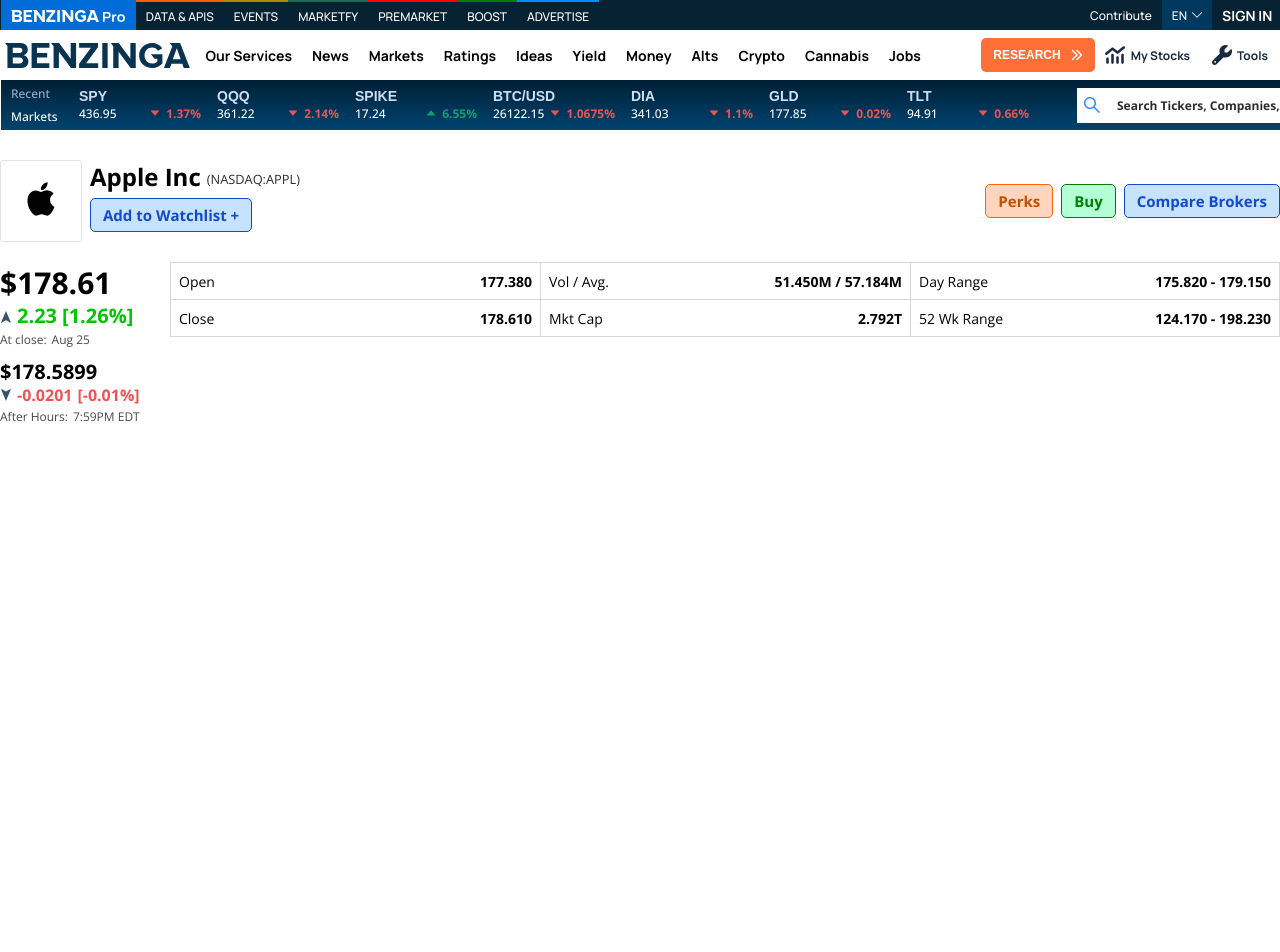
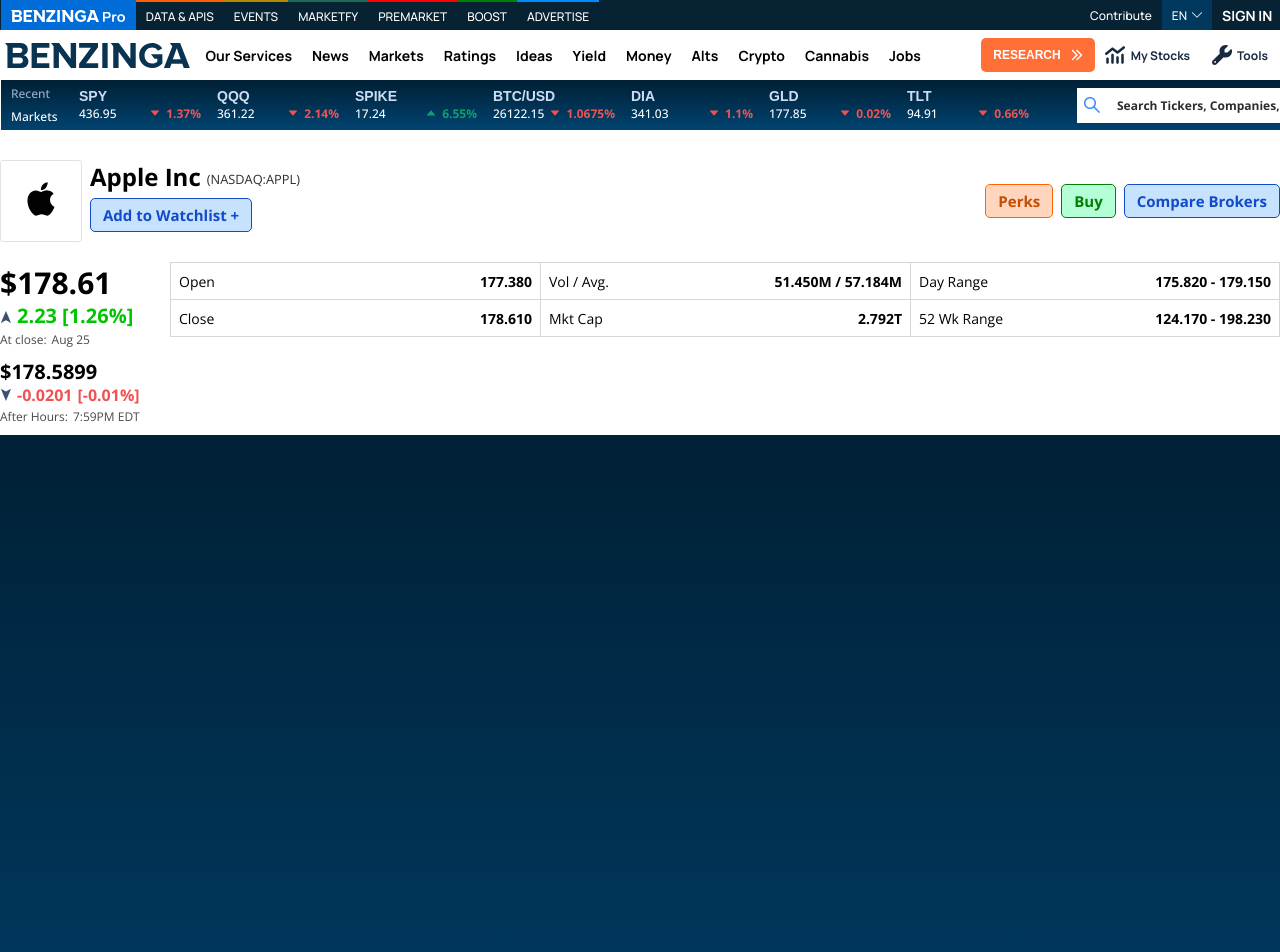
Before and after one commit to Jinlin3/react-stock-profile, a React (Create React App) app: page / in a window 1280 px wide. Shown: the top 952 px of the page. Built offline with nearby package versions, Linux system fonts and the light colour scheme.

Commit message:
added end container to make the page prettier

```diff
--- a/src/App.js
+++ b/src/App.js
@@ -2,12 +2,15 @@
 import './css-files/StockDetails.css';
 import './css-files/index.css';
 import './css-files/StockPrices.css';
+import './css-files/EndContainer.css';
+import EndContainer from './components/EndContainer';
 import Main from './Main'
 
 function App() {
   return (
     <div className="App">
       <Main />
+      <EndContainer />
     </div>
   );
 }
--- a/src/Main.js
+++ b/src/Main.js
@@ -1,6 +1,7 @@
 import Header from './components/Header';
 import StockDetails from './components/StockDetail';
 import StockPrices from './components/StockPrices';
+import EndContainer from './components/EndContainer';
 
 const company = [
   {
--- /dev/null
+++ b/src/components/EndContainer.js
@@ -0,0 +1,7 @@
+const EndContainer = () => {
+  return (
+    <div class="gradient"></div>
+  );
+}
+
+export default EndContainer;
--- /dev/null
+++ b/src/css-files/EndContainer.css
@@ -0,0 +1,5 @@
+
+.gradient {
+  background-image: linear-gradient(rgb(0, 32, 53), rgb(0, 67, 112));
+  height: 100vh;
+}
--- a/src/css-files/index.css
+++ b/src/css-files/index.css
@@ -6,7 +6,7 @@
     sans-serif;
   -webkit-font-smoothing: antialiased;
   -moz-osx-font-smoothing: grayscale;
-  height: 1000px;
+  height: 100%;
 }
 
 div {
```
